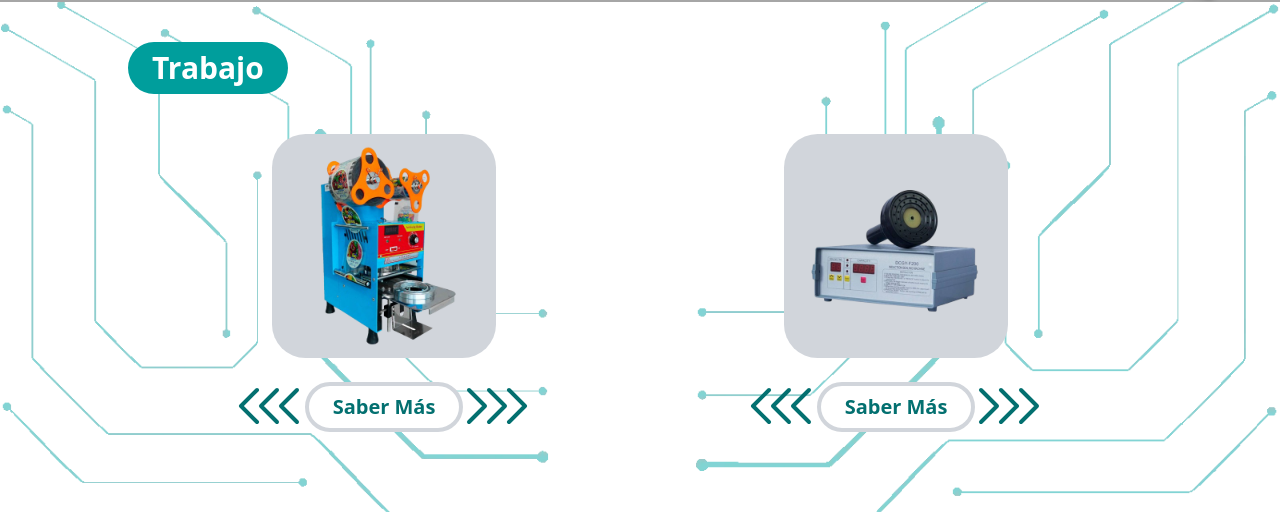
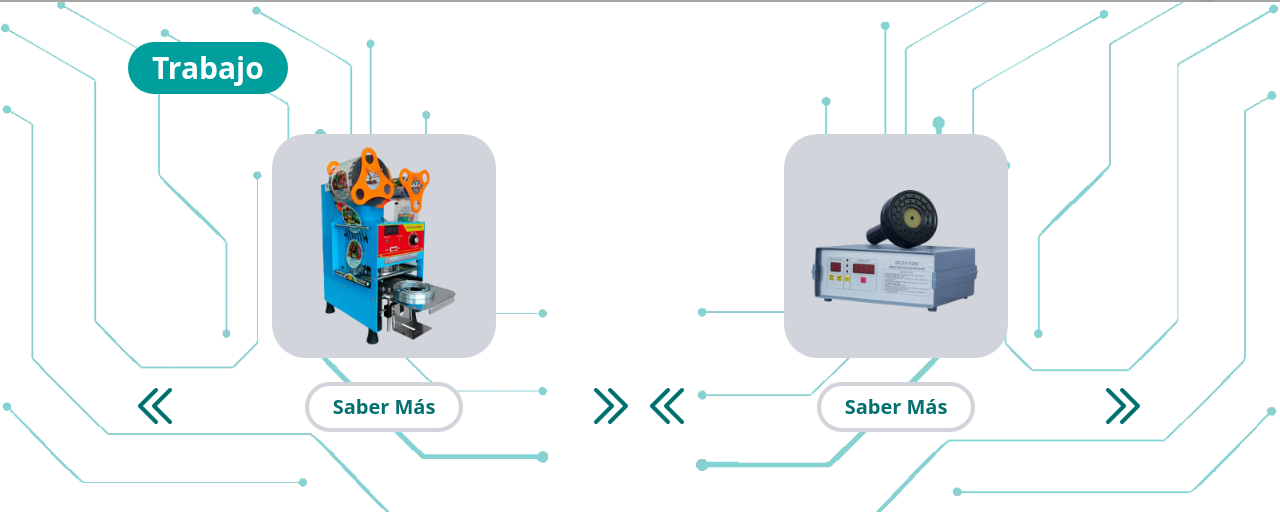
Before and after one commit to yuntasproducciones/tami-teams, a React (Vite) app in the folder frontend/: page /products in a window 1280 px wide. Shown: the part 798-1312 px from the top of the page. Built offline with nearby package versions, Linux system fonts and the light colour scheme.

Commit message:
Cambios en el botón de saber más

```diff
--- a/frontend/src/presentation/components/productos/ProductCard.tsx
+++ b/frontend/src/presentation/components/productos/ProductCard.tsx
@@ -7,7 +7,7 @@ const BtnSaberMas = () => {
   return (
     <div className="flex justify-between text-verde2">
       <svg
-        width="70"
+        width="50"
         height="50"
         viewBox="0 0 25 25"
         fill="none"
@@ -22,7 +22,7 @@ const BtnSaberMas = () => {
           stroke-width="2"
           stroke-linecap="round"
           stroke-linejoin="round"
-          transform="translate(-10, 0)"
+          transform="translate(-2, 0)"
         />
         <path
           d="M16 4L8 12L16 20"
@@ -30,14 +30,7 @@ const BtnSaberMas = () => {
           stroke-width="2"
           stroke-linecap="round"
           stroke-linejoin="round"
-        />
-        <path
-          d="M16 4L8 12L16 20"
-          stroke="currentColor"
-          stroke-width="2"
-          stroke-linecap="round"
-          stroke-linejoin="round"
-          transform="translate(10, 0)"
+          transform="translate(5, 0)"
         />
       </svg>
       <button
@@ -52,7 +45,7 @@ const BtnSaberMas = () => {
         Saber Más
       </button>
       <svg
-        width="70"
+        width="50"
         height="50"
         viewBox="0 0 25 25"
         fill="none"
@@ -67,7 +60,7 @@ const BtnSaberMas = () => {
           stroke-width="2"
           stroke-linecap="round"
           stroke-linejoin="round"
-          transform="translate(10, 0)"
+          transform="translate(2, 0)"
         />
         <path
           d="M8 4L16 12L8 20"
@@ -75,14 +68,7 @@ const BtnSaberMas = () => {
           stroke-width="2"
           stroke-linecap="round"
           stroke-linejoin="round"
-        />
-        <path
-          d="M8 4L16 12L8 20"
-          stroke="currentColor"
-          stroke-width="2"
-          stroke-linecap="round"
-          stroke-linejoin="round"
-          transform="translate(-10, 0)"
+          transform="translate(-5, 0)"
         />
       </svg>
     </div>
@@ -91,7 +77,7 @@ const BtnSaberMas = () => {
 
 const ProductCard = (producto: Producto) => {
   return (
-    <div className="place-self-center my-10">
+    <div className="my-10">
       <div className="bg-gray-300 rounded-[15%] place-self-center h-56 w-56 px-3 py-3 mb-6">
         <img
           src={`/Productos/${producto.nombreProducto}.webp`}
```
